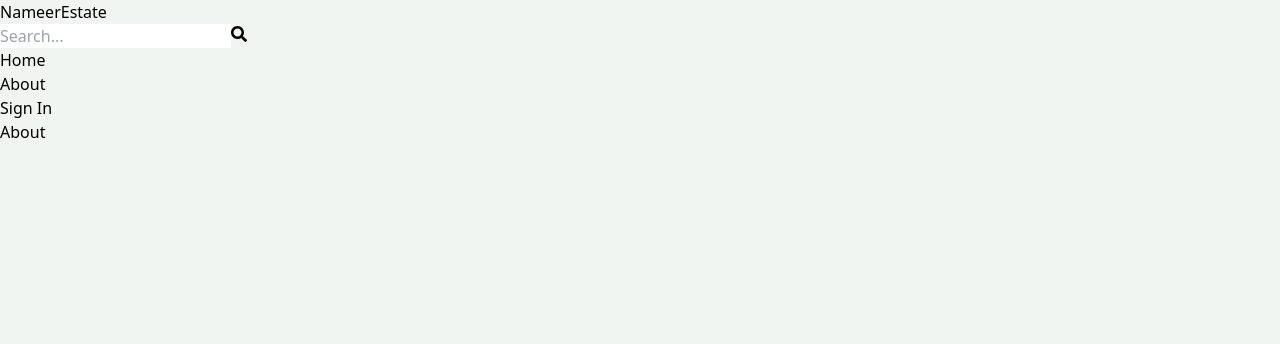
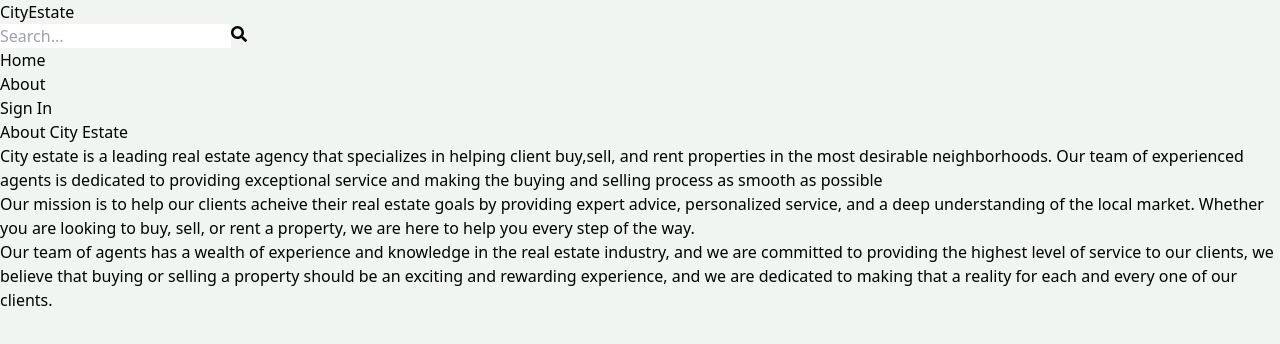
Before and after one commit to nameerfarooq/Real-estate-MERN, a React (Vite) app in the folder client/: page /about in a window 1280 px wide. Shown: the top 344 px of the page. Built offline with nearby package versions, Linux system fonts and the light colour scheme; no server answers.

Commit message:
complete about page

```diff
--- a/client/index.html
+++ b/client/index.html
@@ -2,9 +2,8 @@
 <html lang="en">
   <head>
     <meta charset="UTF-8" />
-    <link rel="icon" type="image/svg+xml" href="/vite.svg" />
     <meta name="viewport" content="width=device-width, initial-scale=1.0" />
-    <title>Real Estate</title>
+    <title>City Estate</title>
   </head>
   <body>
     <div id="root"></div>
--- a/client/src/components/Header.jsx
+++ b/client/src/components/Header.jsx
@@ -25,7 +25,7 @@ const Header = () => {
       <div className="flex justify-between items-center max-w-7xl mx-auto p-3">
         <Link to="/">
           <h1 className="font-bold text-sm sm:text-xl flex flex-wrap gap-1 hover:cursor-pointer">
-            <span className="text-slate-500">Nameer</span>
+            <span className="text-slate-500">City</span>
             <span className="text-slate-700">Estate</span>
           </h1>
         </Link>
--- a/client/src/pages/About.jsx
+++ b/client/src/pages/About.jsx
@@ -1,11 +1,31 @@
-import React from 'react'
+import React from "react";
 
 const About = () => {
   return (
-    <div>
-      About
+    <div className="max-w-6xl mx-auto flex flex-col gap-5 text-slate-700 py-10">
+      <h1 className="font-semibold text-3xl text-slate-800 my-10">About City Estate</h1>
+      <p>
+        City estate is a leading real estate agency that specializes in helping
+        client buy,sell, and rent properties in the most desirable
+        neighborhoods. Our team of experienced agents is dedicated to providing
+        exceptional service and making the buying and selling process as smooth
+        as possible
+      </p>
+      <p>
+        Our mission is to help our clients acheive their real estate goals by
+        providing expert advice, personalized service, and a deep understanding
+        of the local market. Whether you are looking to buy, sell, or rent a
+        property, we are here to help you every step of the way.
+      </p>
+      <p>
+        Our team of agents has a wealth of experience and knowledge in the real
+        estate industry, and we are committed to providing the highest level of
+        service to our clients, we believe that buying or selling a property
+        should be an exciting and rewarding experience, and we are dedicated to
+        making that a reality for each and every one of our clients.
+      </p>
     </div>
-  )
-}
+  );
+};
 
-export default About
+export default About;
--- a/client/src/pages/Home.jsx
+++ b/client/src/pages/Home.jsx
@@ -53,7 +53,7 @@ const Home = () => {
           place with ease{" "}
         </h1>
         <div className="text-slate-500 text-xs sm:text-lg">
-          Nameer Estate is the best place to find your next perfect place to
+          City Estate is the best place to find your next perfect place to
           live. we have a wide range of properties for you to choose from
         </div>
         <Link to={"/search"}>
```
